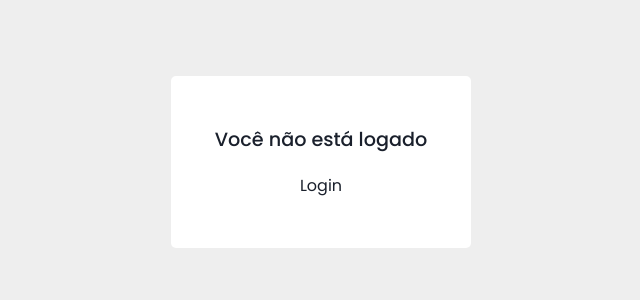
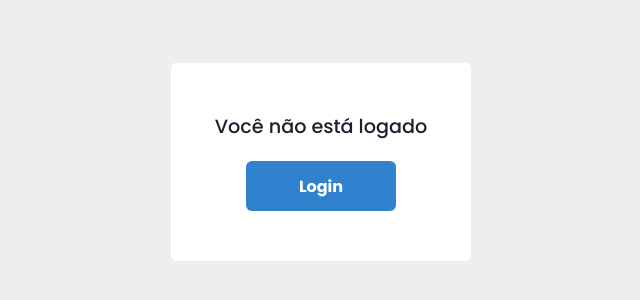
Before and after one commit to felipe-agomes/todays-look-nextjs, a Next.js app: page /login in a window 1280 px wide. Shown: the part 238-538 px from the top of the page, without its empty margins (319-959 px from the left). Built offline with nearby package versions, Linux system fonts and the light colour scheme.

Commit message:
try fix deploy issue

```diff
--- a/src/pages/login/index.tsx
+++ b/src/pages/login/index.tsx
@@ -14,15 +14,7 @@ export default function Login() {
 				>
 					Você não está logado
 				</h1>
-				<button
-					onClick={(e) => {
-						e.preventDefault();
-						signIn();
-					}}
-				>
-					Login
-				</button>
-				{/* <Button
+				<Button
 					colorScheme='blue'
 					fontWeight={'bold'}
 					width={150}
@@ -33,7 +25,7 @@ export default function Login() {
 					}}
 				>
 					Login
-				</Button> */}
+				</Button>
 			</div>
 		</main>
 	);
```
